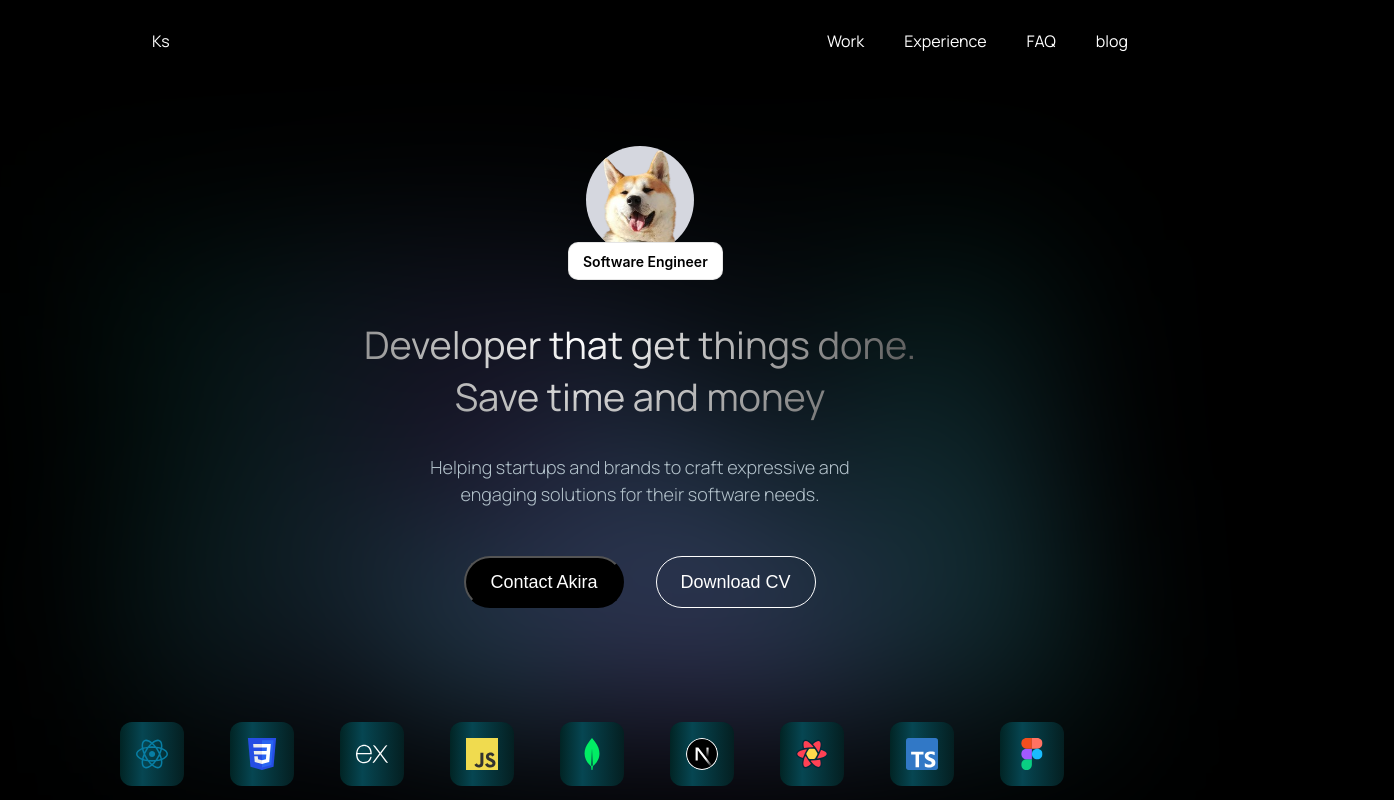
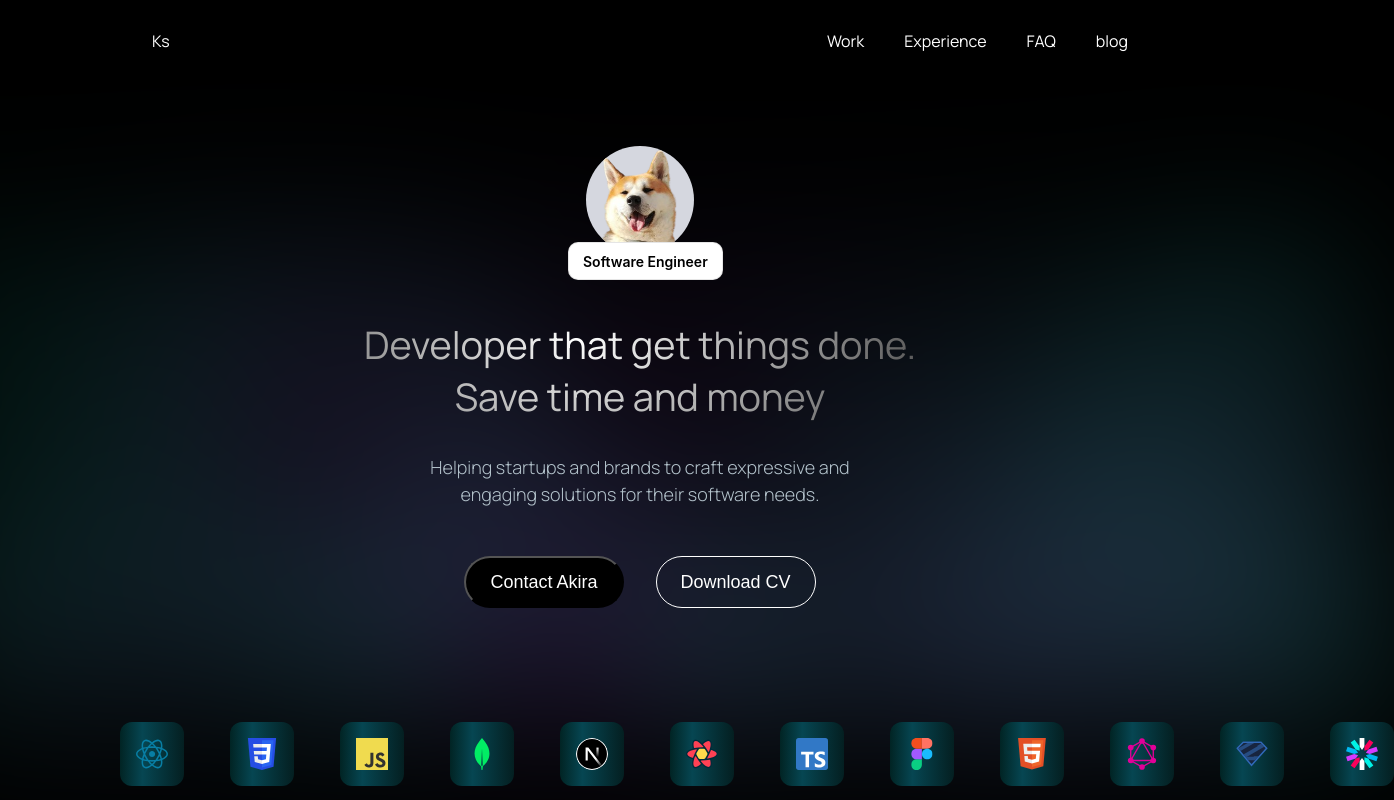
Before and after one commit to pipiskal/personal-website, a Next.js app: page / in a window 1280 px wide. Shown: the whole page, 1394 px wide, since content can reach past the window. Built offline with nearby package versions, Linux system fonts and the light colour scheme.

Commit message:
Added the rest of the icon tech skills

```diff
--- /dev/null
+++ b/app/components/Icon/Icons/GraphqlSvg.tsx
@@ -0,0 +1,26 @@
+import * as React from "react";
+import { SVGProps } from "react";
+
+const GraphqlSvg = (props: SVGProps<SVGSVGElement>) => (
+  <svg
+    {...props}
+    width={props.width || 32}
+    height={props.height || 32}
+    xmlns="http://www.w3.org/2000/svg"
+    viewBox="0 0 100 100"
+    fill="#e10098"
+  >
+    <path
+      fillRule="evenodd"
+      clipRule="evenodd"
+      d="M50 6.90308L87.323 28.4515V71.5484L50 93.0968L12.677 71.5484V28.4515L50 6.90308ZM16.8647 30.8693V62.5251L44.2795 15.0414L16.8647 30.8693ZM50 13.5086L18.3975 68.2457H81.6025L50 13.5086ZM77.4148 72.4334H22.5852L50 88.2613L77.4148 72.4334ZM83.1353 62.5251L55.7205 15.0414L83.1353 30.8693V62.5251Z"
+    />
+    <circle cx="50" cy="9.3209" r="8.82" />
+    <circle cx="85.2292" cy="29.6605" r="8.82" />
+    <circle cx="85.2292" cy="70.3396" r="8.82" />
+    <circle cx="50" cy="90.6791" r="8.82" />
+    <circle cx="14.7659" cy="70.3396" r="8.82" />
+    <circle cx="14.7659" cy="29.6605" r="8.82" />
+  </svg>
+);
+export default GraphqlSvg;
--- /dev/null
+++ b/app/components/Icon/Icons/HtmlSvg.tsx
@@ -0,0 +1,24 @@
+import * as React from "react";
+import { SVGProps } from "react";
+
+const HtmlSvg = (props: SVGProps<SVGSVGElement>) => (
+  <svg
+    {...props}
+    width={props.width || 256}
+    height={props.height || 257}
+    xmlns="http://www.w3.org/2000/svg"
+    viewBox="0 0 452 520"
+  >
+    <path fill="#e34f26" d="M41 460L0 0h451l-41 460-185 52" />
+    <path fill="#ef652a" d="M226 472l149-41 35-394H226" />
+    <path
+      fill="#ecedee"
+      d="M226 208h-75l-5-58h80V94H84l15 171h127zm0 147l-64-17-4-45h-56l7 89 117 32z"
+    />
+    <path
+      fill="#fff"
+      d="M226 265h69l-7 73-62 17v59l115-32 16-174H226zm0-171v56h136l5-56z"
+    />
+  </svg>
+);
+export default HtmlSvg;
--- /dev/null
+++ b/app/components/Icon/Icons/JtwSvg.tsx
@@ -0,0 +1,35 @@
+import * as React from "react";
+import { SVGProps } from "react";
+
+const JtwSvg = (props: SVGProps<SVGSVGElement>) => (
+  <svg
+    {...props}
+    width={props.width || 256}
+    height={props.height || 257}
+    viewBox="0 0 256 257"
+    xmlns="http://www.w3.org/2000/svg"
+    preserveAspectRatio="xMidYMid"
+  >
+    <path
+      fill="#FFF"
+      d="M147.386 69.071 147.129 0h-38.515l.257 69.071 19.257 26.448zM108.871 187.442v69.328h38.515v-69.328l-19.258-26.447z"
+    />
+    <path
+      fill="#00F2E6"
+      d="m147.386 187.442 40.57 55.976 31.069-22.596-40.57-55.975-31.069-10.015zM108.871 69.071 68.044 13.095 36.975 35.691l40.57 55.976 31.326 10.014z"
+    />
+    <path
+      fill="#00B9F1"
+      d="M77.545 91.667 11.811 70.355 0 106.816l65.733 21.569 31.069-10.271zM159.198 138.399l19.257 26.448 65.734 21.311L256 149.697l-65.733-21.312z"
+    />
+    <path
+      fill="#D63AFF"
+      d="M190.267 128.385 256 106.816l-11.811-36.461-65.734 21.312-19.257 26.447zM65.733 128.385 0 149.697l11.811 36.461 65.734-21.311 19.257-26.448z"
+    />
+    <path
+      fill="#FB015B"
+      d="m77.545 164.847-40.57 55.975 31.069 22.596 40.827-55.976v-32.61zM178.455 91.667l40.57-55.976-31.069-22.596-40.57 55.976v32.61z"
+    />
+  </svg>
+);
+export default JtwSvg;
--- /dev/null
+++ b/app/components/Icon/Icons/ZodSvg.tsx
@@ -0,0 +1,55 @@
+import * as React from "react";
+import { SVGProps } from "react";
+
+const ZodSvg = (props: SVGProps<SVGSVGElement>) => (
+  <svg
+    {...props}
+    width={props.width || 256}
+    height={props.height || 203}
+    xmlns="http://www.w3.org/2000/svg"
+    viewBox="0 0 256 203"
+  >
+    <defs>
+      <filter
+        id="a"
+        width="105.2%"
+        height="106.5%"
+        x="-2.2%"
+        y="-2.8%"
+        filterUnits="objectBoundingBox"
+      >
+        <feOffset dx="1" dy="1" in="SourceAlpha" result="shadowOffsetOuter1" />
+        <feGaussianBlur
+          in="shadowOffsetOuter1"
+          result="shadowBlurOuter1"
+          stdDeviation="2"
+        />
+        <feColorMatrix
+          in="shadowBlurOuter1"
+          values="0 0 0 0 0 0 0 0 0 0 0 0 0 0 0 0 0 0 0.36 0"
+        />
+      </filter>
+      <path
+        id="b"
+        d="M200.42 0H53.63L0 53.355l121.76 146.624 9.714-10.9L252 53.857 200.42 0Zm-5.362 12.562 39.84 41.6-112.8 126.558L17 54.162l41.815-41.6h136.243Z"
+      />
+    </defs>
+    <path
+      fill="#18253F"
+      d="M60.816 14.033h136.278l39.933 41.69-112.989 126.554L18.957 55.724z"
+    />
+    <path
+      fill="#274D82"
+      d="M151.427 152.386H98.013l-24.124-29.534 68.364-.002.002-4.19h39.078z"
+    />
+    <path
+      fill="#274D82"
+      d="m225.56 43.834-147.382 85.09-19.226-24.051 114.099-65.877-2.096-3.631 30.391-17.546zM146.596 14.075 35.93 77.968 18.719 56.483l74.095-42.78z"
+    />
+    <g transform="translate(2 1.51)">
+      <use xlinkHref="#b" filter="url(#a)" />
+      <use xlinkHref="#b" fill="#3068B7" />
+    </g>
+  </svg>
+);
+export default ZodSvg;
--- a/app/components/TechSkill/TechSkill.module.css
+++ b/app/components/TechSkill/TechSkill.module.css
@@ -1,5 +1,6 @@
 .wrapper {
-  width: 64px;
+  min-width: 64px;
+  max-width: 64px;
   height: 64px;
   display: flex;
   align-items: center;
--- a/app/page.module.css
+++ b/app/page.module.css
@@ -3,13 +3,15 @@
   max-width: 1040px;
   width: 100%;
   height: 100%;
+
+  /* border: 1px solid red; */
 }
 
 .container {
   position: absolute;
   top: 30%;
-  left: 0;
-  width: 90%;
+  left: -20%;
+  width: 140%;
   max-height: 480px;
   z-index: -1;
   height: 100%;
@@ -151,7 +153,6 @@
   display: flex;
   justify-content: space-between;
   padding: 30px 32px;
-  /* margin-bottom: 64px; */
 }
 
 .navigationList {
--- a/app/page.tsx
+++ b/app/page.tsx
@@ -1,21 +1,25 @@
+/* eslint-disable @typescript-eslint/no-explicit-any */
 <button>Contact</button>;
-/* eslint-disable @typescript-eslint/no-explicit-any */
-// import Image from "next/image";
+
 import styles from "./page.module.css";
-// import Icon from "./components/Icon/Icon";
 import TechSkill from "./components/TechSkill/TechSkill";
 import Image from "next/image";
 
 const TECH_SKILLS_ICON_NAMES = [
   "ReactSvg",
   "CssSvg",
-  "ExpressJsSvg",
   "JavascriptSvg",
   "MongoDbSvg",
   "NextJsSvg",
   "TanstackSvg",
   "TypescriptSvg",
   "FigmaSvg",
+  "HtmlSvg",
+  "GraphqlSvg",
+  "ZodSvg",
+  "JtwSvg",
+  // "ExpressJsSvg",
+  // "NodeJsSvg",
 ] as const;
 
 export default function Home() {
@@ -80,7 +84,6 @@ export default function Home() {
 
       <br />
 
-      <main className={styles.main}>
       <div
         style={{
           display: "flex",
@@ -91,7 +94,6 @@ export default function Home() {
           <TechSkill key={skillName} iconName={skillName as any} />
         ))}
       </div>
-      </main>
     </div>
   );
 }
```
Also changed, not shown: app/components/Icon/Icons/index.ts (+8 -0 lines). Lines whose indentation alone changed are shown as unchanged.
